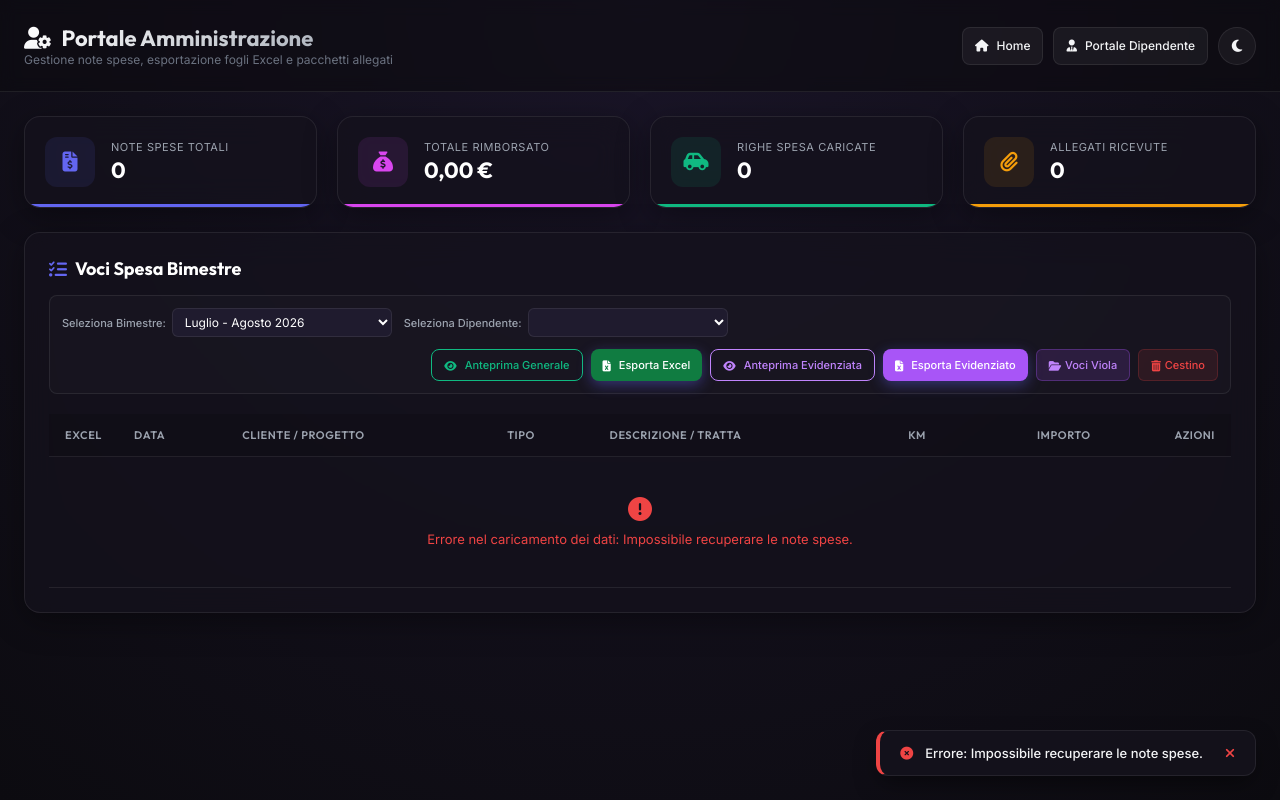
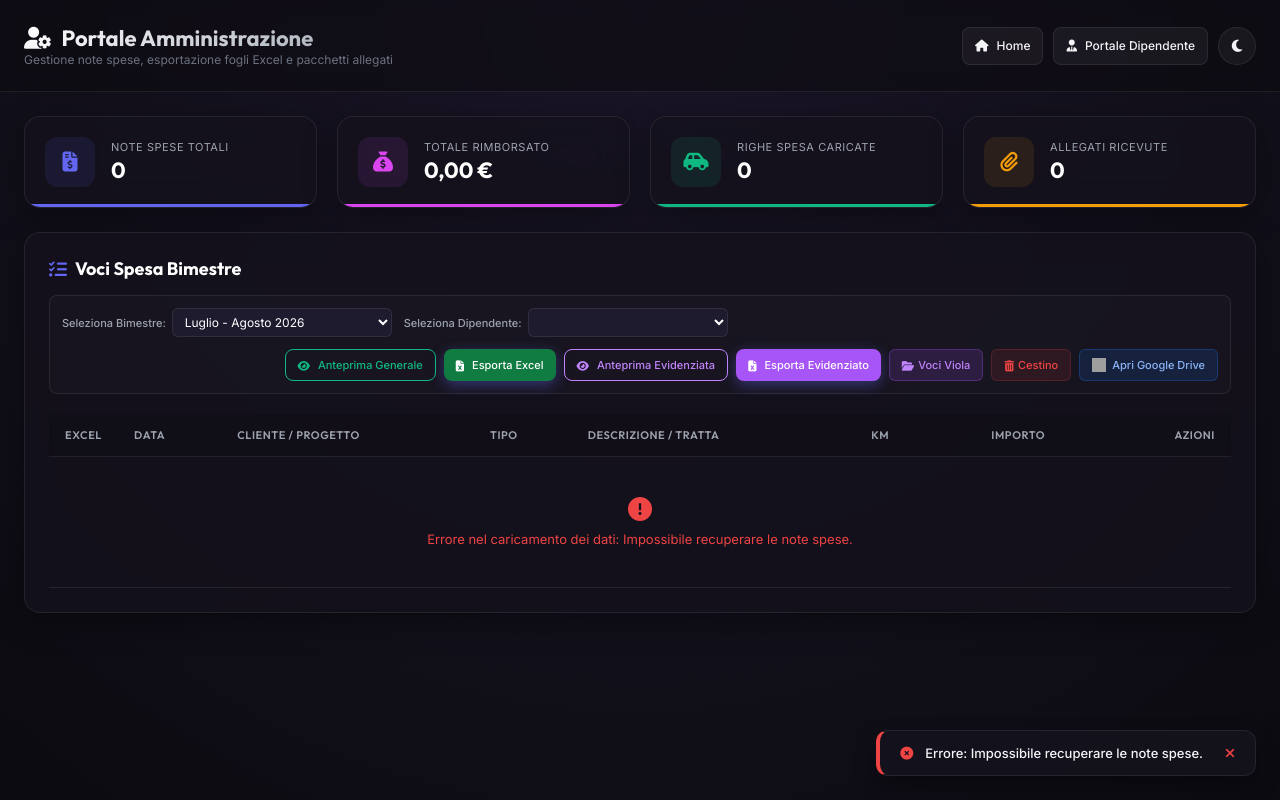
Before and after one commit to mayonesevideo/rimborsi-spese, a website: page public/admin.html in a window 1280 px wide. Drawn offline with Linux system fonts and the light colour scheme; no server answers; grey boxes are pictures that could not be loaded.

Commit message:
Add files via upload

```diff
--- a/public/admin.html
+++ b/public/admin.html
@@ -385,6 +385,9 @@
             <!-- Other Views -->
             <button id="btn-open-viola" class="btn btn-secondary btn-sm" style="padding: 6px 12px; font-size: 11px; background: rgba(168, 85, 247, 0.15); color: #c084fc; border: 1px solid rgba(168, 85, 247, 0.3); height: 32px; display: inline-flex; align-items: center; gap: 4px; cursor: pointer; border-radius: 6px; transition: all 0.2s;"><i class="fa-solid fa-folder-open"></i> Voci Viola</button>
             <button id="btn-open-trash" class="btn btn-secondary btn-sm" style="padding: 6px 12px; font-size: 11px; background: rgba(239, 68, 68, 0.1); color: var(--danger); border: 1px solid rgba(239, 68, 68, 0.2); height: 32px; display: inline-flex; align-items: center; gap: 4px; cursor: pointer; border-radius: 6px; transition: all 0.2s;"><i class="fa-solid fa-trash-can"></i> Cestino</button>
+            <a href="https://drive.google.com/drive/folders/1AmqOJx6nE66et8YVxhc5X2Yiyj-G8bkV" target="_blank" class="btn btn-secondary btn-sm" style="padding: 6px 12px; font-size: 11px; background: rgba(26, 115, 232, 0.15); color: #8ab4f8; border: 1px solid rgba(26, 115, 232, 0.3); height: 32px; display: inline-flex; align-items: center; gap: 6px; cursor: pointer; border-radius: 6px; transition: all 0.2s; text-decoration: none;">
+              <img src="https://ssl.gstatic.com/images/branding/product/1x/drive_2020q4_48dp.png" style="width: 14px; height: 14px;" alt="Drive Icon"> Apri Google Drive
+            </a>
           </div>
         </div>
 
@@ -399,7 +402,7 @@
                 <th>Descrizione / Tratta</th>
                 <th style="text-align: center;">KM</th>
                 <th style="text-align: right;">Importo</th>
-                <th style="text-align: right;">Azioni</th>
+                <th style="text-align: right; width: 170px; min-width: 170px;">Azioni</th>
               </tr>
             </thead>
             <tbody id="reports-list">
--- a/public/admin.js
+++ b/public/admin.js
@@ -286,7 +286,7 @@ function renderReportsTable() {
       <td style="max-width: 150px; overflow: hidden; text-overflow: ellipsis; white-space: nowrap;" title="${entry.description || ''}">${entry.description || ''}</td>
       <td style="text-align: center; color: var(--text-secondary); font-weight: 500;">${entry.type === 'trasferta' && entry.km ? entry.km : '-'}</td>
       <td><span class="badge badge-money" style="float: right;">${moneyFormatted}</span></td>
-      <td style="text-align: right;" class="actions-td">
+      <td style="text-align: right; white-space: nowrap;" class="actions-td">
         <button class="btn btn-outline btn-sm view-btn" title="Vedi Dettagli & Allegati" style="padding: 5px 10px; font-size:11px;">
           <i class="fa-solid fa-eye"></i> Vedi
         </button>
```
